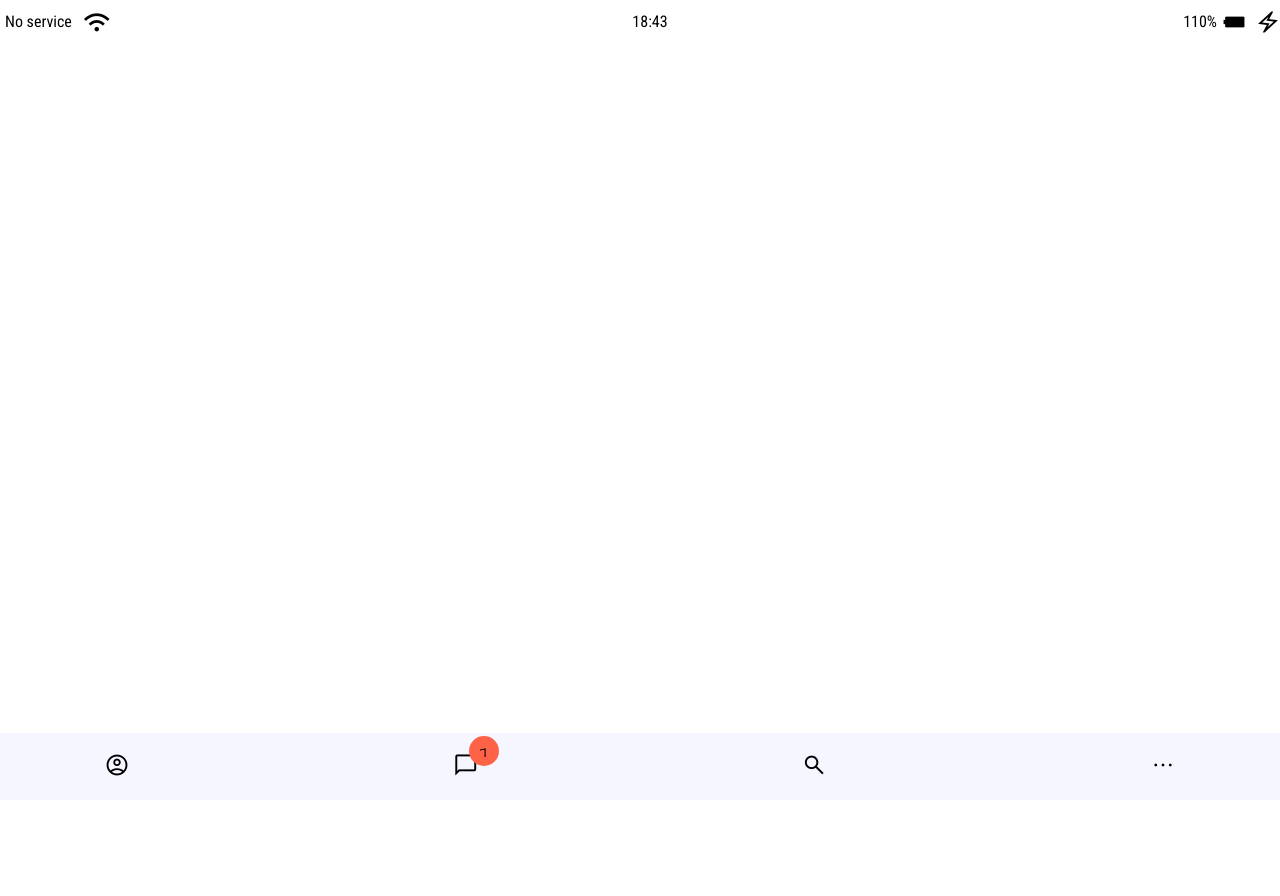
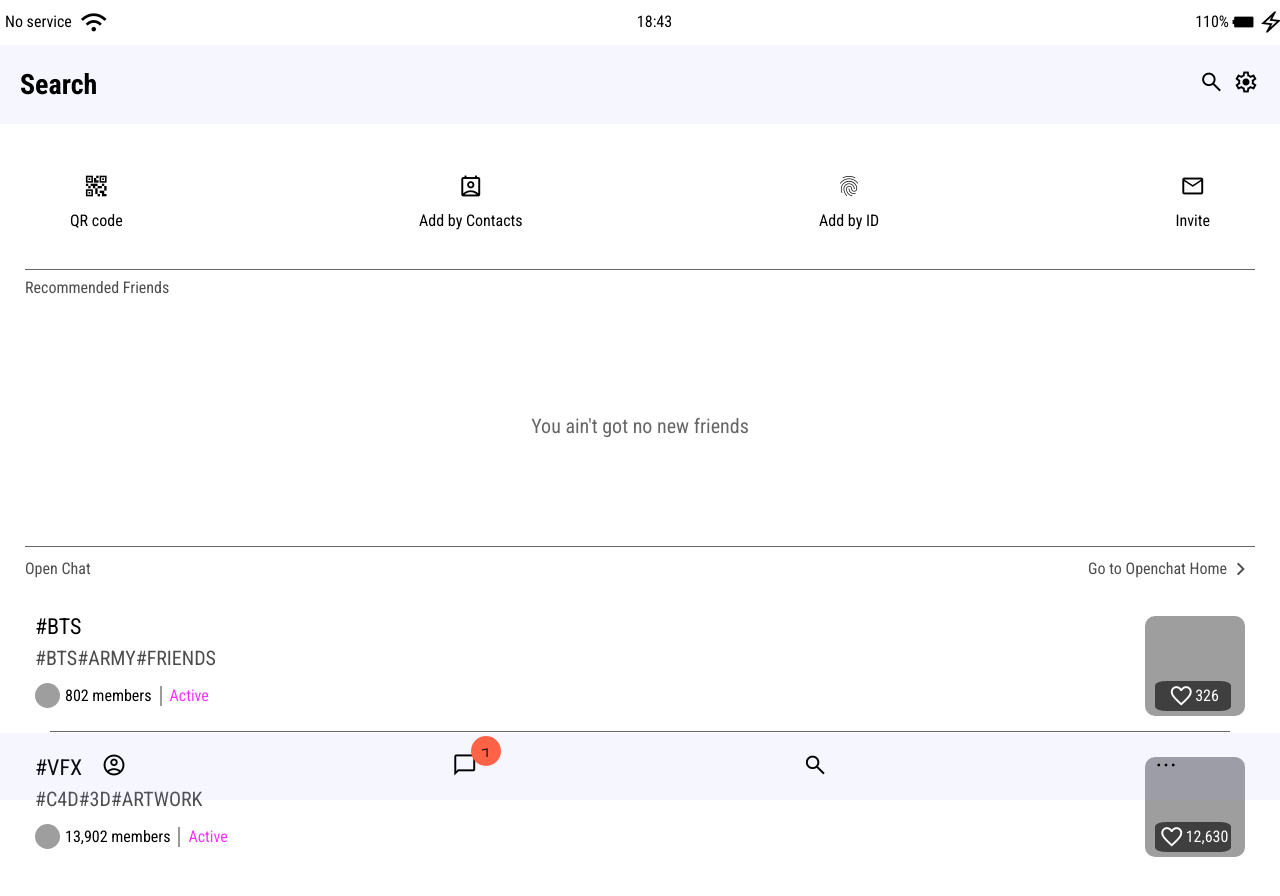
Before and after one commit to holymolyguacamolerolypolybordercollie/kokoa-clone-2020, a plain HTML site: page html/search.html in a window 1280 px wide. Before the commit the page ends 800 px from the top, so only its background shows below. Drawn offline with nearby package versions, Linux system fonts and the light colour scheme; grey boxes are pictures that could not be loaded.

Commit message:
added search page
i did got didnt

```diff
--- a/css/components/contour.css
+++ b/css/components/contour.css
@@ -8,3 +8,9 @@
     border-top : 1px solid rgba(0,0,0,0.6);
     margin:20px 0px;
 }
+
+.contour__openchat-div{
+    margin:auto;
+    width:96%;
+
+}
--- /dev/null
+++ b/css/components/openchats.css
@@ -0,0 +1,84 @@
+.openchat-component{
+    display:flex;
+    flex-direction:row;
+    justify-content:space-between;
+    width:100%;
+    height:120px;
+    box-sizing:border-box;
+    padding: 5px 10px;
+}
+
+.openchat-component__column{
+    display:flex;
+    flex-direction:column;
+    justify-content:flex-start;
+}
+
+.openchat-stats{
+    margin-bottom:8px;
+}
+.openchat-title{
+    font-size:22px;
+    color:rgba(0,0,0,1);
+    margin-bottom:10px;
+
+}
+
+.openchat-subtitle{
+    font-size:20px;
+    color:rgba(0,0,0,0.7);
+    margin-bottom:15px;
+}
+.openchat-info{
+    display:flex;
+    flex-direction:row;
+    justify-content:flex-start;
+    align-items:center;
+}
+
+.openchat-info span{
+    margin-right:8px;
+}
+
+.openchat-info img{
+    width:25px;
+    height:25px;
+    border-radius:50%;
+    margin-right:5px;
+}
+.openchat-component__column:nth-child(2){
+    position:relative;
+}
+.openchat-component__column:nth-child(2) img{
+    width:100px;
+    height:100px;
+    border-radius:10%;
+}
+
+.vertical-contour{
+    height:18px;
+    margin-right:8px;
+    border:1px solid rgba(0,0,0,0.4);
+}
+
+.openchat-status{
+    color:magenta;
+    opacity:0.8;
+}
+
+.openchat-likes{
+ display:flex;
+ justify-content:center;
+ align-items:center;
+ padding:5px;
+ height:30px;
+ width:76px;
+ background-color:rgba(0,0,0,0.6);
+ border-radius:15%;
+ box-sizing:border-box;
+ position:absolute;
+ top:65px;
+ left:10px;
+ color:white;
+
+}
--- a/css/components/user-component.css
+++ b/css/components/user-component.css
@@ -36,12 +36,13 @@
 
 .user-component__name{
     font-weight:700;
-    font-size:28px;
-    margin-bottom:5px;
+    font-size:24px;
+
 }
 
 .user-component__msg{
-    font-size:20px;
+    margin-top :6.5px;
+    font-size:16px;
     color:rgba(0,0,0,0.7);
 }
 
@@ -69,7 +70,12 @@
     flex-direction:column;
     justify-content:flex-end;
     align-items:center;
-    margin-bottom:8px;
+    justify-content:center;
+}
+
+.user-component__column-noti span:nth-child(1){
+
+    margin-bottom:5px;
 }
 
 .user-component__column-noti span:nth-child(2){
--- a/css/screens/friends.css
+++ b/css/screens/friends.css
@@ -8,3 +8,7 @@
     height:50px;
     font-size:16px;
 }
+
+.friends-screen{
+    height:1600px;
+}
--- /dev/null
+++ b/css/screens/search.css
@@ -0,0 +1,36 @@
+.search-icons{
+    display:flex;
+    flex-direction:row;
+    justify-content:space-between;
+    padding: 20px 45px;
+}
+
+
+
+.search-icons__icon{
+    display:flex;
+    flex-direction:column;
+    justify-content:center;
+    align-items:center;
+}
+
+.search-icons__icon span:first-child{
+    display:block;
+    margin-bottom:15px;
+}
+
+.recom-friends{
+    display:flex;
+    justify-content:center;
+    margin:110px 0px;
+    text-align:center;
+    font-size:20px;
+    color:rgba(0,0,0,0.6);
+}
+
+
+.contour__openchat-el{
+    display:flex;
+    flex-direction:row;
+    align-items:center;
+}
--- a/css/styles.css
+++ b/css/styles.css
@@ -4,11 +4,14 @@
 @import "components/navbar.css";
 @import "components/user-component.css";
 @import "components/contour.css";
+@import "components/openchats.css";
 
 /*screen styles*/
 @import "screens/login.css";
 @import "screens/friends.css";
 @import "screens/chats.css";
+@import "screens/search.css";
+
 
 /*resets */
 @import "reset.css";
@@ -24,7 +27,7 @@ body{
 
 /* basic icon settings */
 .material-symbols-outlined{
-    margin: 0px 5px;
+    margin: 0px 2px;
     font-variation-settings:
     'FILL' 0,
     'wght' 500,
@@ -36,3 +39,7 @@ body{
 header{
     margin-top:45px;
 }
+
+main{
+    padding:30px 25px;
+}
--- a/html/search.html
+++ b/html/search.html
@@ -6,7 +6,7 @@
     <meta name="viewport" content="width=device-width, initial-scale=1.0">
     <link rel="stylesheet" href="https://fonts.googleapis.com/css2?family=Material+Symbols+Outlined:opsz,wght,FILL,GRAD@20..48,100..700,0..1,-50..200" />
     <link rel="stylesheet" href="../css/styles.css">
-    <title>Document</title>
+    <title>Search</title>
 </head>
 <body>
     <div class = "status-bar">
@@ -23,7 +23,86 @@
             <span class="material-symbols-outlined">electric_bolt</span>
         </div>
     </div>
-    this page is for search
+    <header class = "main-header">
+        <h1>Search</h1>
+        <div class ="main-header__icons">
+            <span class="material-symbols-outlined">search</span>
+            <span class="material-symbols-outlined">settings</span>
+        </div>
+    </header>
+    <main class="screen-search">
+        <div class="search-icons">
+            <div class="search-icons__icon">
+                <span class="material-symbols-outlined">qr_code_2</span>
+                <span>QR code</span>
+            </div>
+            <div class="search-icons__icon">
+                <span class="material-symbols-outlined">perm_contact_calendar</span>
+                <span>Add by Contacts</span>
+            </div>
+            <div class="search-icons__icon">
+                <span class="material-symbols-outlined">fingerprint</span>
+                <span>Add by ID</span>
+            </div>
+            <div class="search-icons__icon">
+                <span class="material-symbols-outlined">mail</span>
+                <span>Invite</span>
+            </div>
+        </div>
+        <div class = "contour contour__recom-friends">
+            <span>Recommended Friends</span>
+        </div>
+        <div class="recom-friends">
+            <span>You ain't got no new friends</span>
+        </div>
+        <div class = "contour contour__openchat">
+            <span>Open Chat</span>
+            <div class="contour__openchat-el">
+                <span>Go to Openchat Home</span>
+                <span class="material-symbols-outlined">chevron_right</span>
+            </div>
+        </div>
+        <div class = "openchat-component">
+            <div class="openchat-component__column">
+                <div class="openchat-stats openchat-title">#BTS</div>
+                <div class="openchat-stats openchat-subtitle">#BTS#ARMY#FRIENDS</div>
+                <div class="openchat-stats openchat-info">
+                    <img src="https://dynamicmedia.livenationinternational.com/Media/i/w/j/04d94a22-c1b4-4f81-8823-1e79512c689b.jpg?auto=webp&width=1507.2"/>
+                    <span>802 members</span>
+                    <div class="vertical-contour"> </div>
+                    <span class="openchat-status">Active</span>
+                </div>
+            </div>
+            <div class="openchat-component__column">
+                <img src="https://dynamicmedia.livenationinternational.com/Media/i/w/j/04d94a22-c1b4-4f81-8823-1e79512c689b.jpg?auto=webp&width=1507.2">
+                <div class="openchat-likes">
+                    <span class="material-symbols-outlined">favorite</span>
+                    <span> 326 </span>
+                </div>
+            </div>
+        </div>
+        <div class = "contour contour__openchat-div">
+        </div>
+        <div class = "openchat-component">
+            <div class="openchat-component__column">
+                <div class="openchat-stats openchat-title">#VFX</div>
+                <div class="openchat-stats openchat-subtitle">#C4D#3D#ARTWORK</div>
+                <div class="openchat-stats openchat-info">
+                    <img src="https://storage.googleapis.com/static.fastcampus.co.kr/prod/uploads/202201/180515-660/3ddesign-youmgyul-avatar.png"/>
+                    <span>13,902 members</span>
+                    <div class="vertical-contour"> </div>
+                    <span class="openchat-status">Active</span>
+                </div>
+            </div>
+            <div class="openchat-component__column">
+                <img src="https://m.qvmarket.co.kr/web/product/big/202106/a77844ad2776abbcf17f2700d2bc2b58.jpg">
+                <div class="openchat-likes">
+                    <span class="material-symbols-outlined">favorite</span>
+                    <span> 12,630 </span>
+                </div>
+            </div>
+        </div>
+    </main>
     <nav class="navbar">
         <ul class="navbar_list">
             <li><a href="friends.html" class="nav_link"><span class="material-symbols-outlined">
```
Also changed, not shown: html/friends.html (+1 -1 lines).
